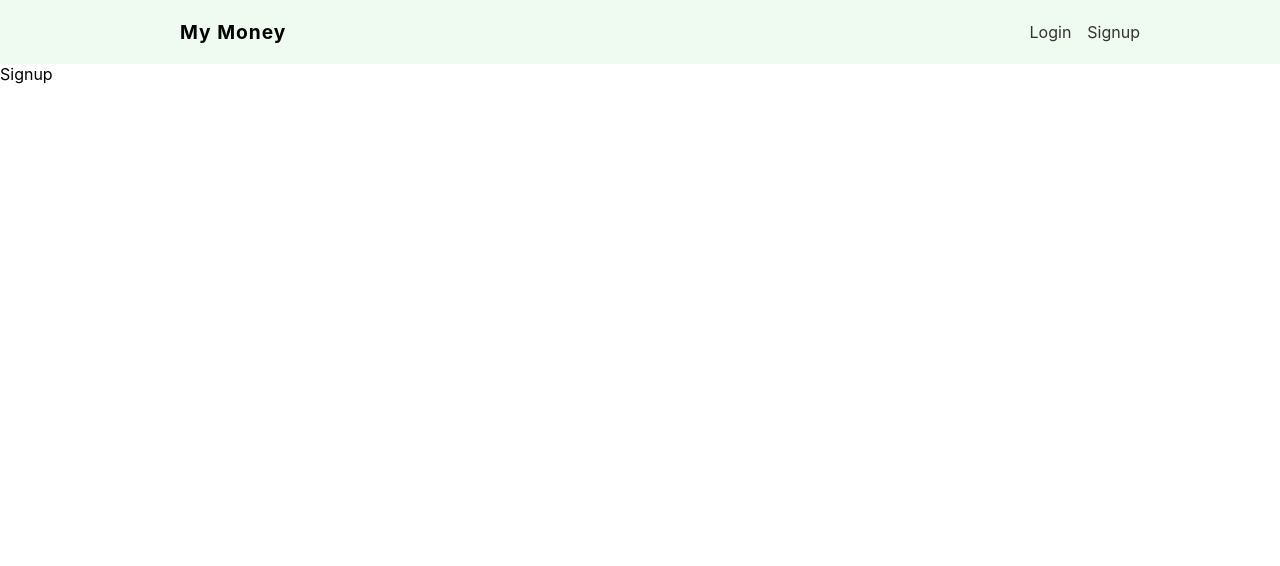
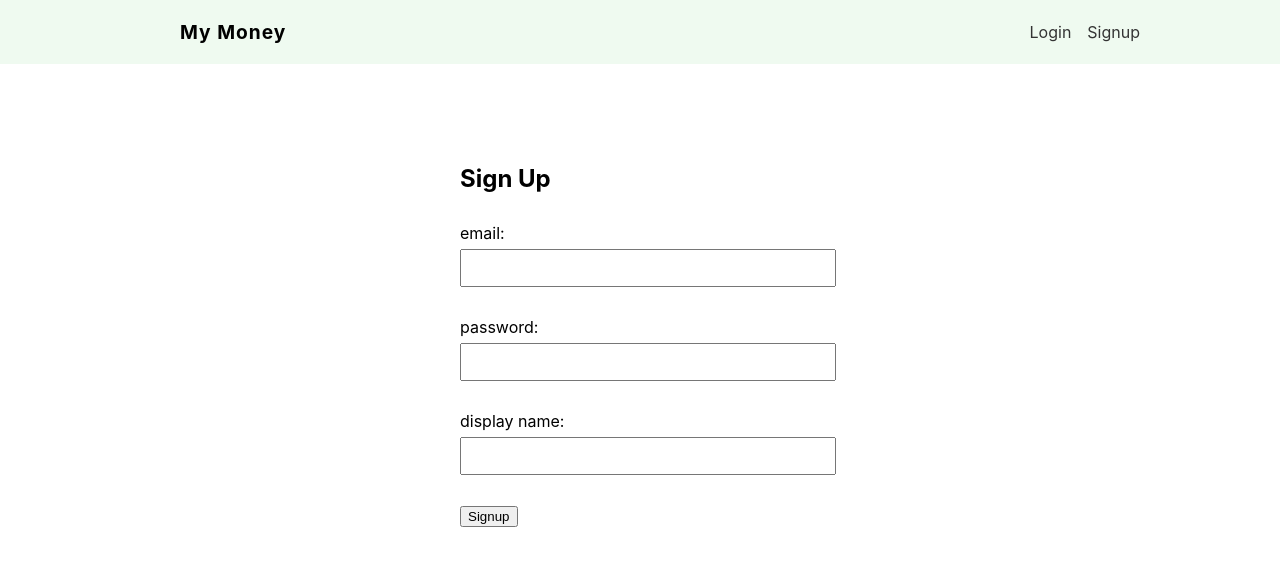
Before and after one commit to mckennamm/my-money-project, a React (Create React App) app: page /signup in a window 1280 px wide. Shown: the top 566 px of the page. Built offline with nearby package versions, Linux system fonts and the light colour scheme.

Commit message:
Added config.js in firebase for authentication

```diff
--- a/package.json
+++ b/package.json
@@ -6,9 +6,10 @@
     "@testing-library/jest-dom": "^5.17.0",
     "@testing-library/react": "^13.4.0",
     "@testing-library/user-event": "^13.5.0",
+    "firebase": "8.5",
     "react": "^18.3.1",
     "react-dom": "^18.3.1",
-    "react-router-dom": "5.1",
+    "react-router-dom": "^6.27.0",
     "react-scripts": "5.0.1",
     "web-vitals": "^2.1.4"
   },
--- a/src/App.js
+++ b/src/App.js
@@ -1,33 +1,26 @@
 //imports
-import React from 'react';
-import { BrowserRouter as Router, Route, Switch } from 'react-router-dom';
-import { BrowserRouter } from 'react-router-dom/cjs/react-router-dom.min';
-import Navbar from './components/Navbar';
+import React from 'react'
+import { BrowserRouter, Route, Routes } from 'react-router-dom'
+import Navbar from './components/Navbar'
 
 //pages & components
-import Home from './pages/home/Home';
-import Login from './pages/login/Login';
-import Signup from './pages/signup/Signup';
+import Home from './pages/home/Home'
+import Login from './pages/login/Login'
+import Signup from './pages/signup/Signup'
 
 function App() {
   return (
     <div className="App">
       <BrowserRouter>
         <Navbar />
-        <Switch>
-        <Route exact path="/">
-            <Home />
-          </Route>
-          <Route path="/login">
-            <Login />
-          </Route>
-          <Route path="/signup">
-            <Signup />
-          </Route>
-        </Switch>
+        <Routes>
+          <Route exact path="/" element={<Home />}/>
+          <Route path="/login" element={<Login />}/>
+          <Route path="/signup"element={<Signup />}/>
+        </Routes>
       </BrowserRouter>
     </div>
-  );
+  )
 }
 
-export default App;
+export default App
--- a/src/components/Navbar.js
+++ b/src/components/Navbar.js
@@ -1,18 +1,18 @@
 //imports
-import { Link } from 'react-router-dom';
-
+import { Link } from 'react-router-dom'
 
 //styles
-import styles from './Navbar.module.css';
+import styles from './Navbar.module.css'
 
 
 export default function Navbar() {
+  console.log('Rendering Navbar component')
   return (
     <nav className={styles.navbar}>
       <ul>
         <li className={styles.title}>My Money</li>
-        <li><Link to="/login">Login</Link></li>
-        <li><Link to="/signup">Signup</Link></li>
+        <li><Link to="/login" key="login">Login</Link></li>
+        <li><Link to="/signup" key="signup">Signup</Link></li>
       </ul>
     </nav>
   )
--- a/src/pages/home/Home.js
+++ b/src/pages/home/Home.js
@@ -4,7 +4,7 @@ import styles from './Home.module.css';
 
 export default function Home() {
     return (
-        <div   s>
+        <div>
             Home
         </div>
     )
--- a/src/pages/login/Login.js
+++ b/src/pages/login/Login.js
@@ -1,15 +1,21 @@
 //imports
-import { useState } from 'react';
+import { useState } from 'react'
 
 //styles
-import styles from './Login.module.css';
+import styles from './Login.module.css'
 
 export default function Login() {
-    const [email, setEmail] = useState('');
-    const [password, setPassword] = useState('');
+    console.log('Rendering Login component')
+    const [email, setEmail] = useState('')
+    const [password, setPassword] = useState('')
+
+    const handleSubmit = (e) => {
+        e.preventDefault()
+        console.log(email, password)
+    }
 
     return (
-        <form className={styles['login-form']}>
+        <form onSubmit={handleSubmit} className={styles['login-form']}>
             <h2>Login</h2>
             <label>
                 <span>email:</span>
@@ -24,10 +30,11 @@ export default function Login() {
                 <span>password:</span>
                 <input
                     type="password"
+                    onChange={(e) => setPassword(e.target.value)}
+                    value={password}
                 />
             </label>
             <button className="btn">Login</button>
-
         </form>
     )
 }
--- a/src/pages/signup/Signup.js
+++ b/src/pages/signup/Signup.js
@@ -1,10 +1,48 @@
+//styles
+import styles from './Signup.module.css';
 //imports
-import styles from './Signup.module.css';
+import { useState } from 'react';
 
 export default function Signup() {
+    console.log('Rendering Signup component');
+    const [email, setEmail] = useState('');
+    const [password, setPassword] = useState('');
+    const [displayName, setDisplayName] = useState('');
+
+    const handleSubmit = (e) => {
+        e.preventDefault();
+        console.log(email, password, displayName);
+    }
+
     return (
-        <div>
-            Signup
-        </div>
-    )
+        <form onSubmit={handleSubmit} className={styles['signup-form']}>
+            <h2>Sign Up</h2>
+            <label>
+                <span>email:</span>
+                <input
+                    type="email"
+                    onChange={(e) => setEmail(e.target.value)}
+                    value={email}
+                />
+            </label>
+
+            <label>
+                <span>password:</span>
+                <input
+                    type="password"
+                    onChange={(e) => setPassword(e.target.value)}
+                    value={password}
+                />
+            </label>
+            <label>
+                <span>display name:</span>
+                <input
+                    type="text"
+                    onChange={(e) => setDisplayName(e.target.value)}
+                    value={displayName}
+                />
+            </label>
+            <button className="btn">Signup</button>
+        </form>
+    );
 }
--- a/src/pages/signup/Signup.module.css
+++ b/src/pages/signup/Signup.module.css
@@ -0,0 +1,22 @@
+.signup-form {
+    max-width: 360px;
+    margin: 60px auto;
+    padding: 20px;
+}
+
+.signup-form label {
+    display: block;
+    margin: 30px auto;
+}
+
+ .signup-form span {
+    display: block;
+    margin-bottom: 6px;
+ }
+
+ .signup-form input {
+    padding: 8px 6px;
+    font-size: 1em;
+    color: #777;
+    width: 100%;
+ }
```
Also changed, not shown: src/firebase/config.js (added, +21 -0 lines), 1 other file (tests, documents, lock files or other folders).
